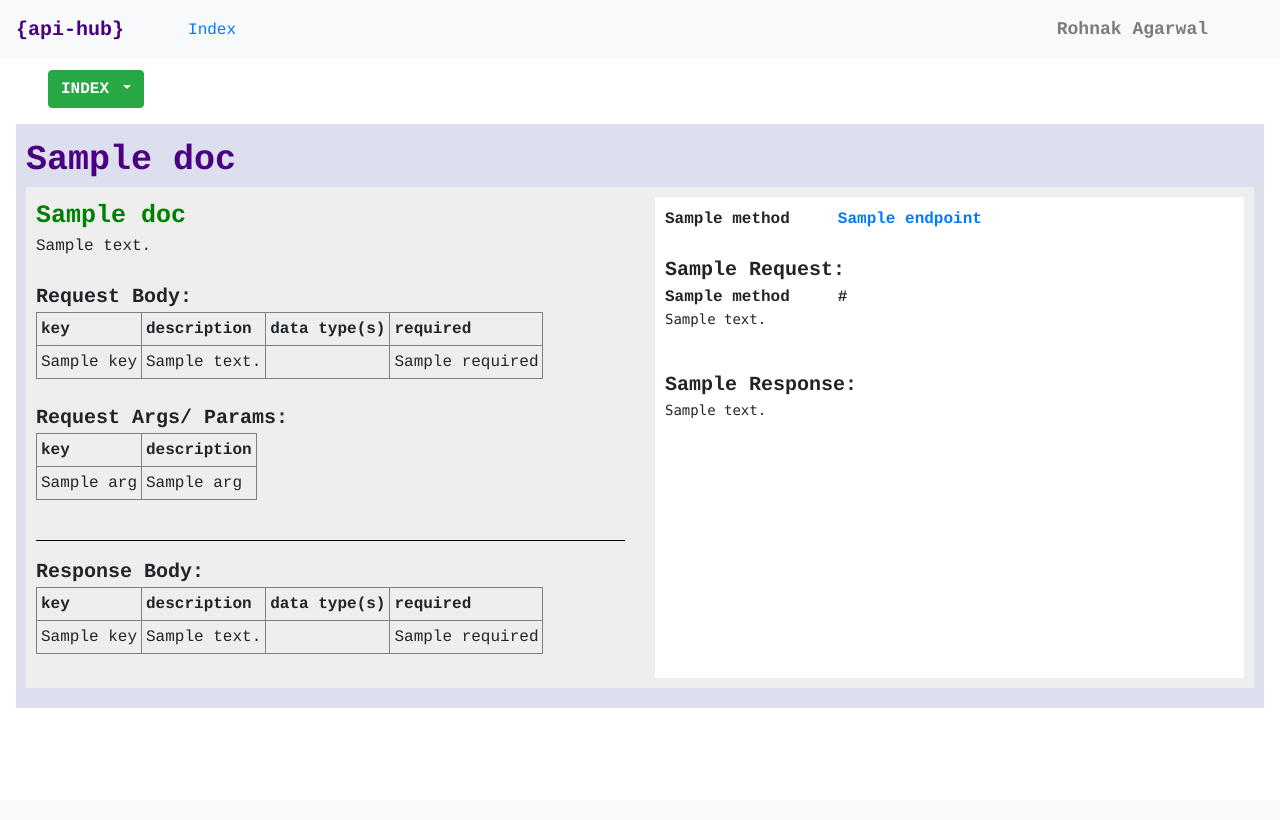
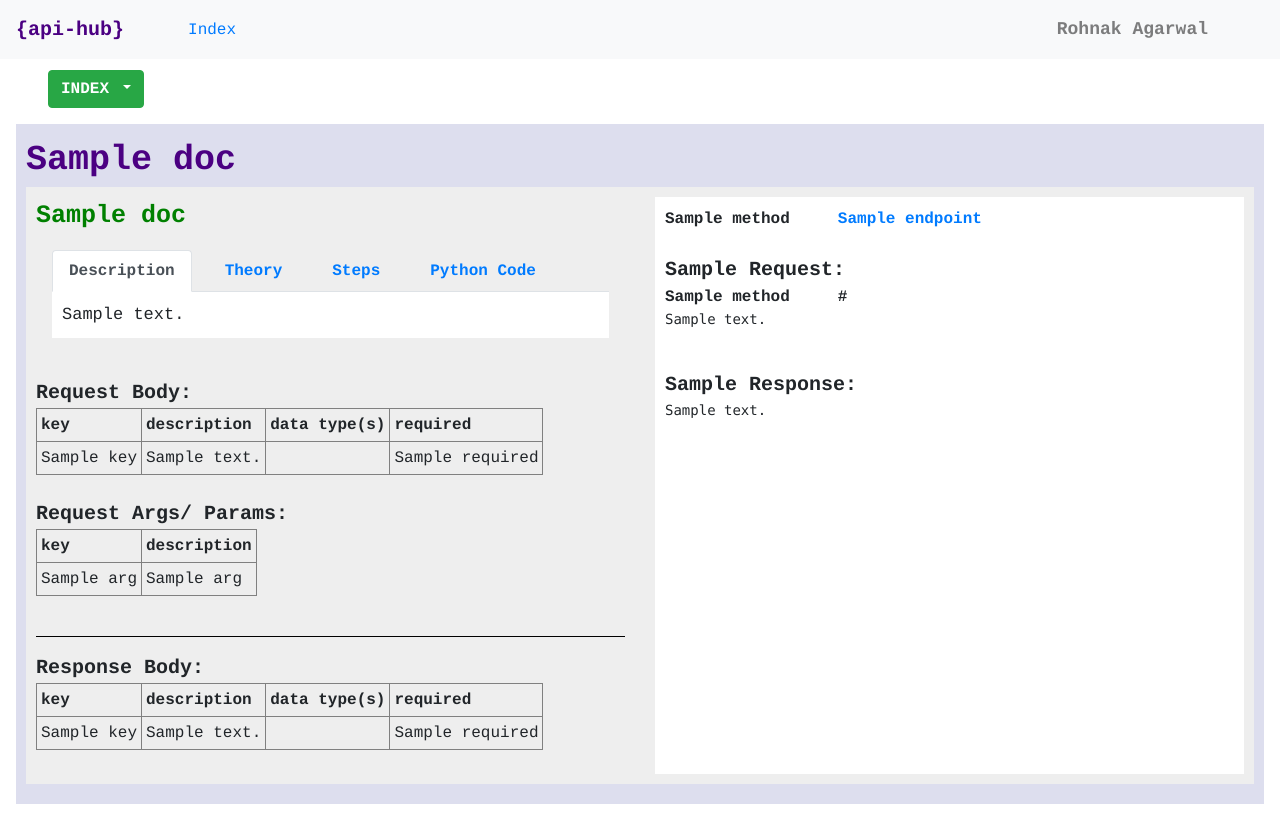
Before and after one commit to rrkas/api-hub, a Flask app: template app/templates/index.html in a window 1280 px wide. Before the commit the page ends 708 px from the top, so only its background shows below. Run offline with Flask 2, Linux system fonts and the light colour scheme; the template is opened without the code that fills it: most values are stand-ins (such as "Sample title", 1, 10 or a date in 2020); some libraries are stand-ins or nearby versions.

Commit message:
[docs] merged theory&documentation

```diff
--- a/app/prog/algos/sorting.py
+++ b/app/prog/algos/sorting.py
@@ -225,7 +225,7 @@ def sorting_docs():
         Documentation(
             category=category,
             name="Bubble Sort",
-            description="Sorts array of integers, float/double using bubble sort algorithm",
+            description="Sorts array of integers, float/double using bubble sort algorithm.",
             endpoint=prog_root + "/sort-bubble",
             sample_request_url=prog_root + "/sort-bubble",
             args=None,
@@ -272,13 +272,14 @@ def sorting_docs():
                 "result": "-8 0 1 4 9 12 15",
                 "time_taken": "0 milliseconds",
             },
+            theory=""
         )
     )
     data.append(
         Documentation(
             category=category,
             name="Insertion Sort",
-            description="Sorts array of integers, float/double using insertion sort algorithm",
+            description="Sorts array of integers, float/double using insertion sort algorithm.",
             endpoint=prog_root + "/sort-insertion",
             sample_request_url=prog_root + "/sort-insertion",
             args=None,
--- a/app/static/style.css
+++ b/app/static/style.css
@@ -1,5 +1,6 @@
 body{
     font-family: courier, monospace;
+    padding-top: 70px;
 }
 .category-box{
     background-color: #dddeee;
@@ -21,6 +22,14 @@ body{
     padding-top: 10px;
     padding-right: 10px;
     margin-bottom: 10px;
+}
+.tab-box{
+    background-color: #ffffff;
+    font-size: 17px;
+    padding-left: 10px;
+    padding-right: 10px;
+    padding-top: 10px;
+    padding-bottom: 10px;
 }
 .section-heading{
     font-size: 20px;
--- a/app/templates/index.html
+++ b/app/templates/index.html
@@ -8,6 +8,8 @@
     <!-- Bootstrap CSS -->
     <link rel="stylesheet" href="https://maxcdn.bootstrapcdn.com/bootstrap/4.0.0/css/bootstrap.min.css"
           integrity="sha384-Gn5384xqQ1aoWXA+058RXPxPg6fy4IWvTNh0E263XmFcJlSAwiGgFAW/dAiS6JXm" crossorigin="anonymous">
+
+    <script src="https://ajax.googleapis.com/ajax/libs/jquery/3.5.1/jquery.min.js"></script>
 
     <link rel="stylesheet" href="{{ url_for('static', filename='style.css') }}"/>
 
@@ -28,7 +30,7 @@
     </div>
 </nav>
 
-<div class=" ml-5 mr-5" style="padding-top: 70px;" id="btn-index">
+<div class=" ml-5 mr-5" id="btn-index">
     <div class="btn btn-success dropdown-toggle" data-toggle="collapse" data-target="#index">
         <b>INDEX</b> <span class="caret"></span>
     </div>
@@ -80,7 +82,47 @@
                     <div class="doc-name">
                         {{ doc.name }}
                     </div>
-                    {{ doc.description }} <br><br>
+                    <div class="mt-3 mb-3 ml-3 mr-3">
+                        <ul class="nav nav-tabs">
+                            <li class="nav-item">
+                                <a class="nav-link active" data-toggle="tab" href="#desc-{{ doc.html_id }}"><b>Description</b></a>
+                            </li>
+                            {% if doc.theory %}
+                            <li class="nav-item ml-3">
+                                <a class="nav-link" data-toggle="tab" href="#theory-{{ doc.html_id }}"><b>Theory</b></a>
+                            </li>
+                            {% endif %}
+                            {% if doc.steps %}
+                            <li class="nav-item ml-3">
+                                <a class="nav-link" data-toggle="tab" href="#steps-{{ doc.html_id }}"><b>Steps</b></a>
+                            </li>
+                            {% endif %}
+                            {% if doc.py_code %}
+                            <li class="nav-item ml-3">
+                                <a class="nav-link" data-toggle="tab" href="#py_code-{{ doc.html_id }}"><b>Python Code</b></a>
+                            </li>
+                            {% endif %}
+                        </ul>
+                        <div class="tab-content tab-box">
+                            <div id="desc-{{ doc.html_id }}" class="tab-pane active">{{ doc.description }}</div>
+                            {% if doc.theory %}
+                            <div id="theory-{{ doc.html_id }}" class="tab-pane fade">{{ doc.theory }}</div>
+                            {% endif %}
+                            {% if doc.steps %}
+                            <div id="steps-{{ doc.html_id }}" class="tab-pane fade">
+                                <ol type="1">
+                                    {% for step in doc.steps %}
+                                    <li>{{ step }}</li>
+                                    {% endfor %}
+                                </ol>
+                            </div>
+                            {% endif %}
+                            {% if doc.py_code%}
+                            <div id="py_code-{{ doc.html_id }}" class="tab-pane fade"><pre>{{ doc.py_code }}</pre></div>
+                            {% endif %}
+                        </div>
+                    </div>
+                    <br>
                     <span class="section-heading">Request Body:</span><br>
                     <table cellpadding="4" border="black">
                         <tr>
@@ -176,6 +218,16 @@
 
 </div>
 
+<script>
+    window.addEventListener("hashchange", function() { scrollBy(0, -60) })
+
+
+
+
+
+
+
+</script>
 
 <!-- Optional JavaScript -->
 <!-- jQuery first, then Popper.js, then Bootstrap JS -->
```
Also changed, not shown: app/models.py (+8 -5 lines), app/prog/algos/pre_in_post_fix.py (+74 -0 lines), app/prog/routes.py (+0 -11 lines), app/prog/theory.py (deleted, +0 -112 lines). Lines whose indentation alone changed are shown as unchanged.
